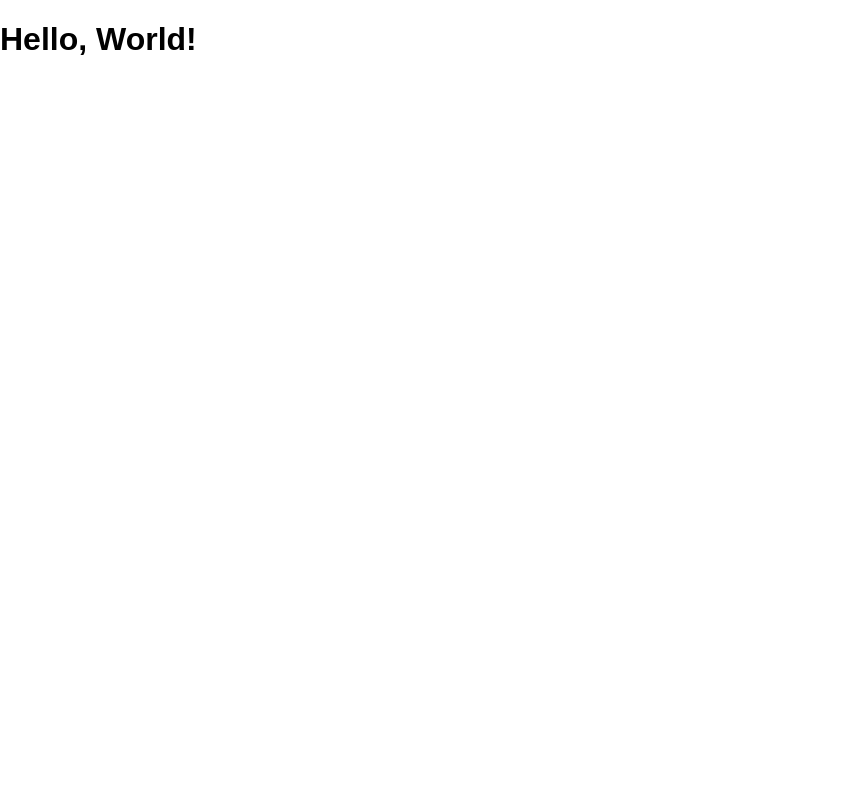
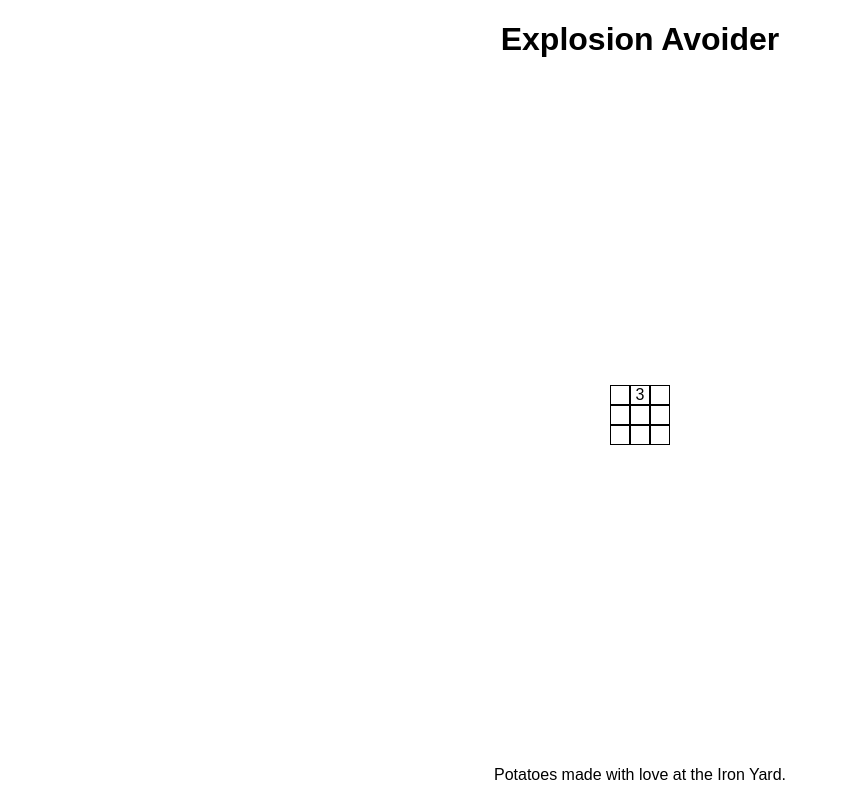
Before and after one commit to tiy-tpa-fee/explosion-avoider, a React app: page / in a window 1280 px wide. Shown: the whole page, without its empty margins (0-842 px from the left). Built offline with nearby package versions, Linux system fonts and the light colour scheme.

Commit message:
basic layout

```diff
--- a/src/components/App.js
+++ b/src/components/App.js
@@ -3,8 +3,30 @@ import React, { Component } from 'react'
 class App extends Component {
 
   render () {
-    return <div>
-      <h1>Hello, World!</h1>
+    return <div className='app'>
+      <h1>Explosion Avoider</h1>
+      <div className='gameboard'>
+        <table>
+          <tbody>
+            <tr>
+              <td className='empty' />
+              <td className='numbered'>3</td>
+              <td className='flagged' />
+            </tr>
+            <tr>
+              <td className='bomb' />
+              <td className='unrevealed' />
+              <td className='flagbomb' />
+            </tr>
+            <tr>
+              <td className='unrevealed' />
+              <td className='unrevealed' />
+              <td className='unrevealed' />
+            </tr>
+          </tbody>
+        </table>
+      </div>
+      <footer>Potatoes made with love at the Iron Yard.</footer>
     </div>
   }
 }
--- a/src/styles/screen.scss
+++ b/src/styles/screen.scss
@@ -2,9 +2,41 @@
 
 html {
   text-size-adjust: 100%;
+  height: 100vh;
 }
 
 body {
   margin: 0;
   font: $base-text-size / 1 $base-font-family;
 }
+
+body,
+#root,
+.app {
+  min-height: 100vh;
+}
+
+.app {
+  display: flex;
+  align-items: center;
+  flex-direction: column;
+  justify-content: space-between;
+}
+
+.gameboard {
+  table {
+    border-spacing: 0;
+
+    td {
+      height: 16px;
+      width: 16px;
+      border: 1px solid black;
+      text-align: center;
+      line-height: 16px;
+    }
+  }
+}
+
+footer {
+  padding: 1em;
+}
```
